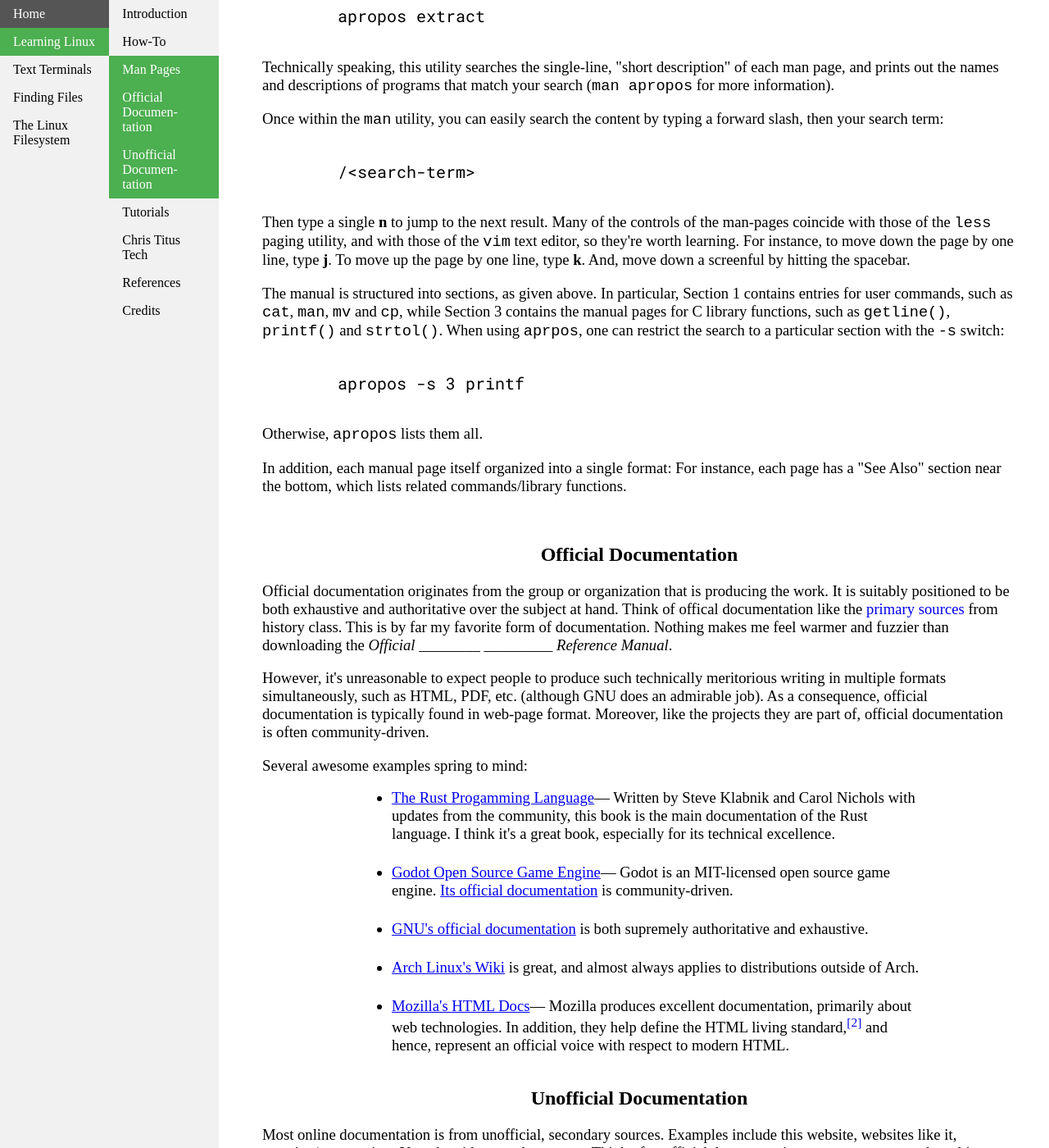
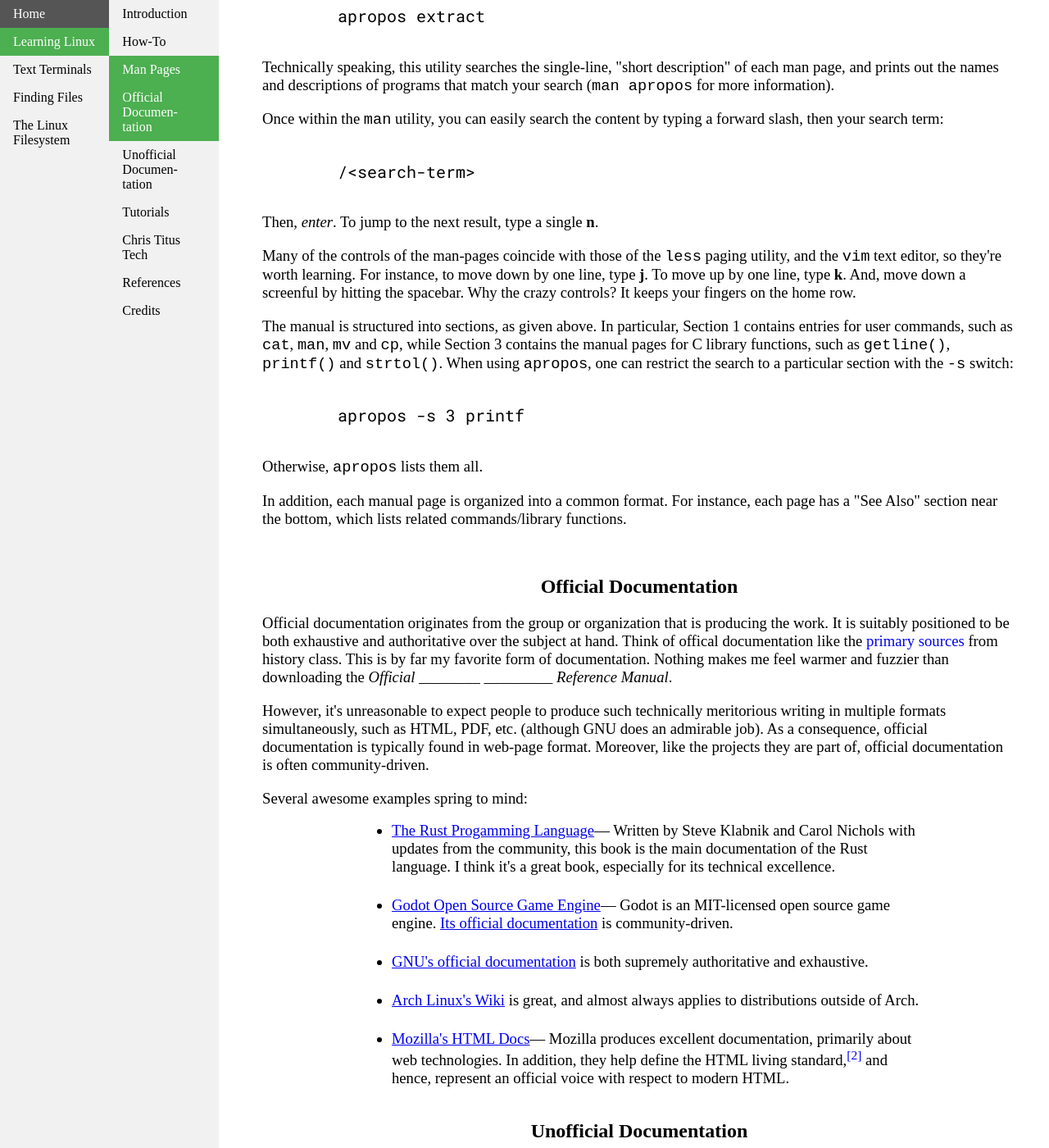
Before and after one commit to josh-59/Learning-Linux, a Jekyll site: the page built from learning-linux.html, in a window 1280 px wide and 1400 px high, scrolled down 1489 px. Shown: the whole window at 82% size. Built offline with Jekyll 4.4.1, drawn with Linux system fonts in a browser that asks for light colours; some of the changed text lies outside the part shown.

Commit message:
Proofread

```diff
--- a/learning-linux.html
+++ b/learning-linux.html
@@ -150,13 +150,17 @@ title: Learning Linux
 	</div>
 
 	<p>
-		Then type a single <b>n</b> to jump to the next result.
+		Then, <em>enter</em>.  To jump to the next result, type a single <b>n</b>.
+	</p>
+
+	<p>
 		Many of the controls of the man-pages coincide with those of
-		the <code>less</code> paging utility, and with those of the <code>vim</code>
+		the <code>less</code> paging utility, and the <code>vim</code>
 		text editor, so they're worth learning.
-		For instance, to move down the page by one line, type <b>j</b>.
-		To move up the page by one line, type <b>k</b>.
+		For instance, to move down by one line, type <b>j</b>.
+		To move up by one line, type <b>k</b>.
 		And, move down a screenful by hitting the spacebar.
+		Why the crazy controls?  It keeps your fingers on the home row.
 	</p>
 
 	<p>
@@ -165,7 +169,7 @@ title: Learning Linux
 		such as <code>cat</code>, <code>man</code>, <code>mv</code> and <code>cp</code>,
 		while Section 3 contains the manual pages for C library functions, such as
 		<code>getline()</code>, <code>printf()</code> and <code>strtol()</code>.
-		When using <code>aprpos</code>, one can restrict the search to a particular section with the <code>-s</code> switch:
+		When using <code>apropos</code>, one can restrict the search to a particular section with the <code>-s</code> switch:
 	</p>
 
 	<div class="code">
@@ -177,8 +181,8 @@ title: Learning Linux
 	</p>
 
 	<p>
-		In addition, each manual page itself organized into
-		a single format:
+		In addition, each manual page is organized into
+		a common format.
 		For instance, each page has a "See Also" section near the bottom,
 		which lists related commands/library functions.
 	</p>
@@ -264,6 +268,7 @@ title: Learning Linux
 						<a href="http://www.linfo.org"> The Linux Information Project </a>&mdash;
 						<em>LINFO</em> emphasizes useful, accurate, clear, consistent and interesting documentation of
 						Linux<sup><a href="http://www.linfo.org/linfo_about.html">[3]</a></sup>.
+						It's a neat site, but was last updated in 2007.
 					</li>
 					<li>
 						<a href="http://tldp.org/"> The Linux Documentation Project</a>&mdash; Sadly, this project is not maintained anymore,
@@ -292,7 +298,9 @@ title: Learning Linux
 				There's an exception to every rule.
 				Michael Kerrisk is currently the maintainer of the
 				<a href="http://www.man7.org/">Linux Man Page project</a>;
-				his book, <em>The Linux Programming Interface</em>, is an excellent read.
+				his book, <em>The Linux Programming Interface</em>, is an excellent text
+				on the structures of the Linux kernel and the programming interface
+				that it offers.
 			</p>
 		</div>
 
```
Also changed, not shown: other parts of learning-linux.html (+2 -1 lines).
